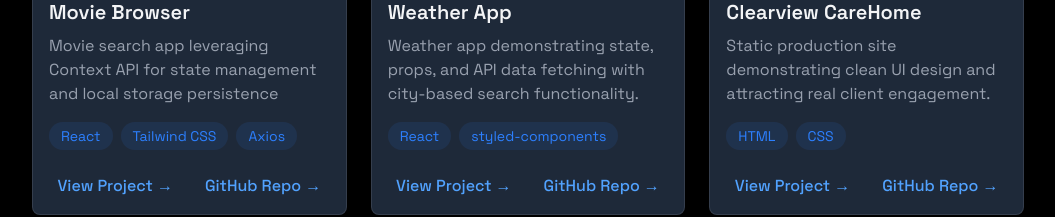
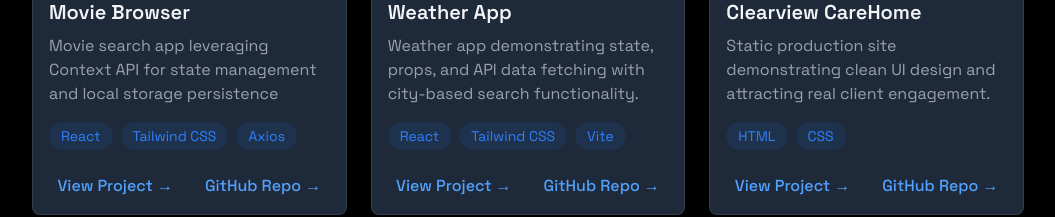
Before and after one commit to jerryshano/portfolio, a React (Vite) app: page / in a window 1280 px wide. Shown: the part 2040-2257 px from the top of the page, without its empty margins (112-1167 px from the left). Built offline with nearby package versions, Linux system fonts and the light colour scheme; no server answers.

Commit message:
fix movie card pills

```diff
--- a/src/components/sections/Projects.jsx
+++ b/src/components/sections/Projects.jsx
@@ -21,7 +21,7 @@ const Projects = () => {
       description:
         "Weather app demonstrating state, props, and API data fetching with city-based search functionality.",
       image: Weather,
-      techStack: ["React", "styled-components"],
+      techStack: ["React", "Tailwind CSS", "Vite"],
       demo: "https://weather-app-new-git-main-jerry-kankelborgs-projects.vercel.app/",
       github: "https://github.com/jerryshano/weather-app-new",
     },
```
